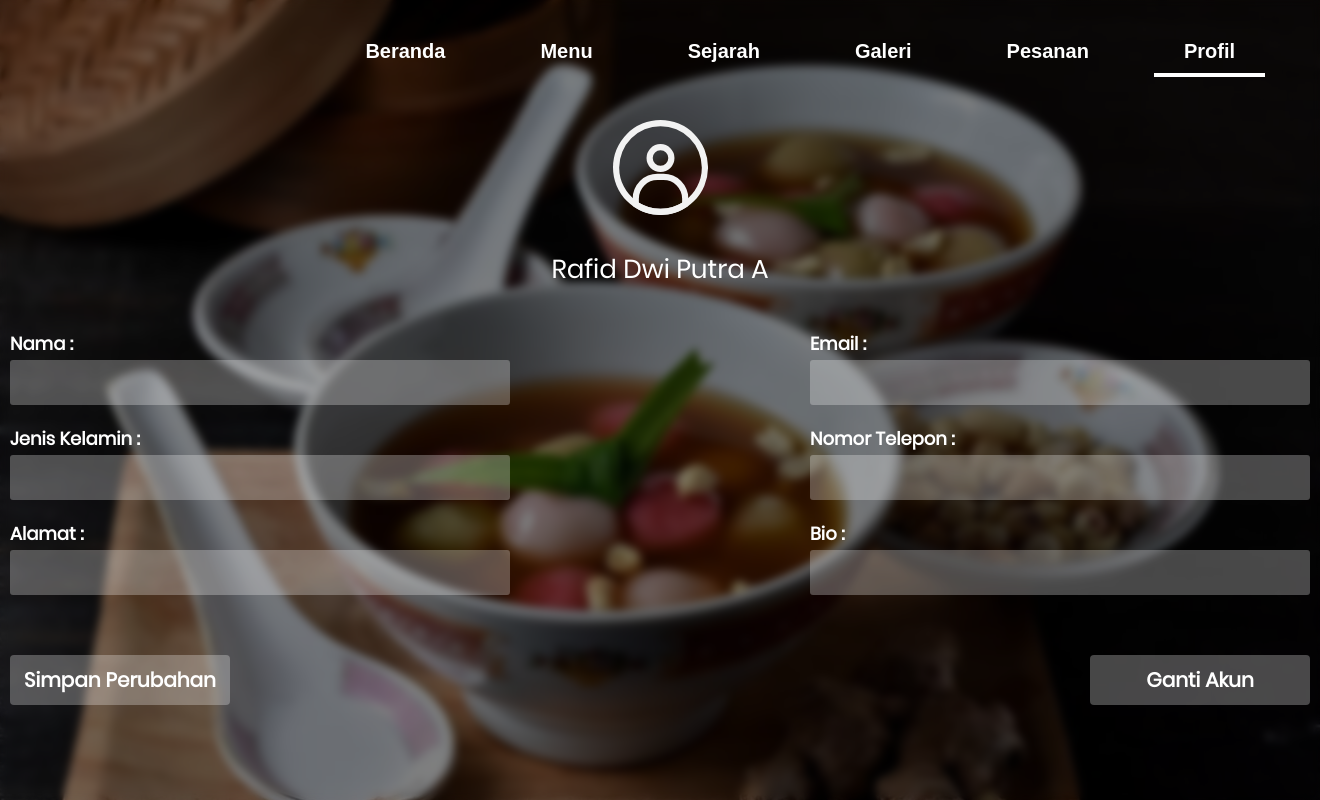
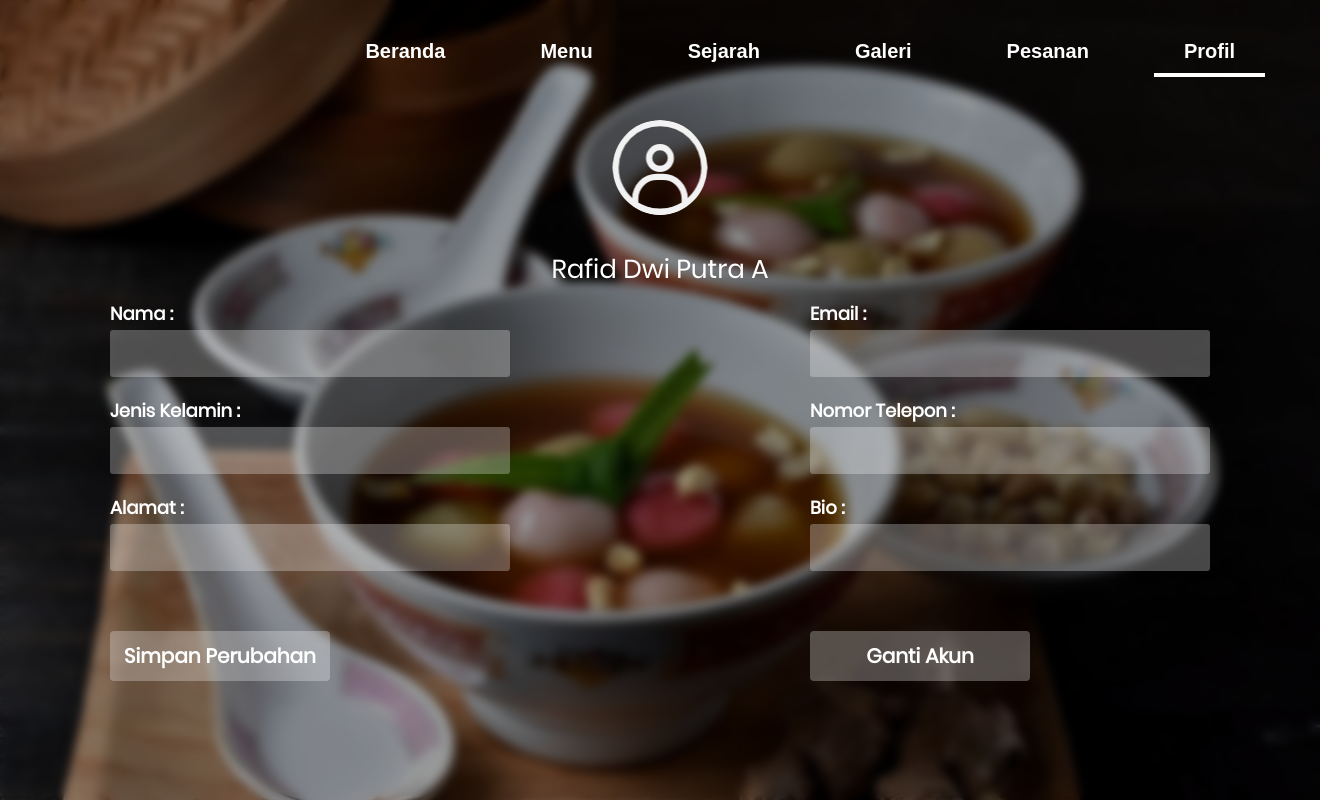
Before and after one commit to Nick17123/6.WedangRonde, a PHP site: page /Profil.html in a window 1320 px wide. Run offline with PHP 8.4, Linux system fonts and the light colour scheme.

Commit message:
Perubahan Beberapa file

```diff
--- a/Beranda.html
+++ b/Beranda.html
@@ -6,7 +6,7 @@
     <title>Wedang Ronde</title>
     <link rel="stylesheet" href="wedangstyle.css">
 </head>
-<body>
+<body class="backgroundimg">
     <nav class="navbar">
         <ul class="nav-menu">
             <li><a href="Beranda.html" class="garisbawahberanda">Beranda</a></li>
@@ -38,6 +38,6 @@
             </div>
         </div>
     </div>
-
+</div>
 </body>
 </html>
--- a/Menu.html
+++ b/Menu.html
@@ -6,7 +6,8 @@
     <title>Wedang Ronde</title>
     <link rel="stylesheet" href="wedangstyle.css">
 </head>
-<body style="background-image:linear-gradient(rgba(0, 0, 0, 0.5), rgba(0, 0, 0, 0.5)),url('Gambar/background.jpg');backdrop-filter: blur(4px);">
+<body class="backgroundimg">
+<div class="overlay"></div>
     <nav class="navbar">
         <ul class="nav-menu">
             <li><a href="Beranda.html">Beranda</a></li>
@@ -16,5 +17,6 @@
             <li><a href="#">Pesanan</a></li>
             <li><a href="Profil.html">Profil</a></li>
         </ul>
+    </nav>
 </body>
 </html>
--- a/Profil.html
+++ b/Profil.html
@@ -6,7 +6,9 @@
     <title>Wedang Ronde</title>
     <link rel="stylesheet" href="wedangstyle.css">
 </head>
-<body style="background-image:linear-gradient(rgba(0, 0, 0, 0.5), rgba(0, 0, 0, 0.5)),url('Gambar/background.jpg');backdrop-filter: blur(4px);">
+<body>
+<div class="backgroundimg">
+<div class="overlay"></div>
     <nav class="navbar">
         <ul class="nav-menu">
             <li><a href="Beranda.html">Beranda</a></li>
@@ -17,49 +19,50 @@
             <li><a href="Profil.html" class="garisbawahberanda">Profil</a></li>
         </ul>
     </nav>
-    <div class="profil-ikon-pengguna">
-        <img src="Gambar/profileusericon.svg" alt="ikonpengguna">
-    </div>
+    <div class="kontenprofil">
+        <div class="profil-ikon-pengguna"></div>
         <div class="profil-nama-pengguna">Rafid Dwi Putra A</div>
-    <form class="formprofil" action="#" method="post">
+        <div class="forminputprofil">
             <div class="baris">
                 <div class="isi-form">
                     <label for="nama">Nama :</label>
-                <input type="text"name="nama" required>
+                    <input type="text"name="nama" required></input>
                 </div>
                 <div class="isi-form">
                     <label for="email"> Email :</label>
-                <input type="text"name="email">
+                    <input type="text"name="email"></input>
                 </div>
             </div>
             <div class="baris">
                 <div class="isi-form">
                     <label for="nama">Jenis Kelamin :</label>
-                <input type="text"name="nama"required>
+                    <input type="text"name="nama"required></input>
                 </div>
                 <div class="isi-form">
                     <label for="email">Nomor Telepon :</label>
-                <input type="text"name="email" required>
+                    <input type="text"name="email" required></input>
                 </div>
             </div>
             <div class="baris">
                 <div class="isi-form">
                     <label for="nama">Alamat :</label>
-                <input type="text"name="nama">
+                    <input type="text"name="nama"required></input>
                 </div>
                 <div class="isi-form">
                     <label for="email">Bio :</label>
-                <input type="text"name="email">
+                    <input type="text"name="email"required></input>
                 </div>
             </div>
             <div class="baris">
                 <div class="isi-form">
                     <button>Simpan Perubahan</button>
                 </div>
-            <div class="isi-form"></div>
+                <div class="isi-form">
                     <button>Ganti Akun</button>
                 </div>
             </div>
-    </form>
+        </div>
+    </div>
+</div>
 </body>
 </html>
--- a/wedangstyle.css
+++ b/wedangstyle.css
@@ -1,26 +1,47 @@
+/* BAGIAN CSS UTAMA */
 * {
     margin: 0;
     padding: 0;
     box-sizing: border-box;
 }
 body {
-    width: 100vw;
-    height: 100vh;
-    background: url('Gambar/background.jpg') no-repeat center center/cover;
-    display: flex;
-    align-items: center;
-    justify-content: flex-start;
-    flex-direction: column;
-    position: relative;
-    color: white;
+    height: 100%;
     font-family: Arial, sans-serif;
 }
+
+.backgroundimg {
+    position: relative;
+    background-image: url('Gambar/background.jpg');
+    background-size: cover;
+    background-position: center;
+    height: 100vh;
+    color: white;
+}
+
+.backgroundimg .overlay {
+    position: absolute;
+    pointer-events: none;
+    top: 0;
+    left: 0;
+    width: 100%;
+    height: 100%;
+    backdrop-filter: blur(5px);
+    background-color: rgba(0, 0, 0, 0.4);
+    z-index: 1;
+  }
 
 .navbar {
     position: absolute;
     top: 20px;
     right: 50px;
+    z-index: 9999;
 }
+
+.logowedangronde{
+    display: flex;
+    align-items: center;
+}
+
 
 .navbar ul {
     list-style: none;
@@ -41,7 +62,7 @@ body {
     font-weight: bold;
 }
 
-.nav-menu li a { /* garis bawah profile,beranda, menu, etc */
+.nav-menu li a { /* style garis bawah profile,beranda, menu, etc */
     color: white;
     text-decoration: none;
     padding: 10px 15px;
@@ -55,6 +76,9 @@ body {
     height: 4px;    /*ketebalan garis bawah */
     background-color: white;
 }
+/* BATAS CSS UTAMA */
+
+
 
 /*  HALAMAN BERANDA  */
 .content {
@@ -62,6 +86,11 @@ body {
     top: 25%;
     left: 10%;
     max-width: 600px;
+    align-items: center;
+    justify-content: flex-start;
+    flex-direction: column;
+    position: relative;
+    color: white;
 }
 
 .content h1 {
@@ -120,29 +149,59 @@ body {
 
 /*  BATAS HALAMAN BERANDA  */
 
+/*  HALAMAN MENU  */
+.menu {
+    position: fixed; top: 500px;
+    align-items: center;
+    font-family: 'poppinsregular';
+}
+
+.ikonmenu {
+    width: 300px; height: 300px;
+}
+
+
+/*  BATAS HALAMAN MENU  */
 
 /*  HALAMAN PROFIL  */
-.profil{
+.kontenprofil {
+    z-index: 2;
+    position: relative;
+    display: flex;
+    justify-content: center;
+}
+.profil-ikon-pengguna {
+    position: absolute;
+    margin-top: 120px;
+    left: 50%;
+    transform: translateX(-50%);
+    height: 95px;
+    width: 95px;
+    background-image: url('Gambar/profileusericon.svg');
+    background-position: center;
+    background-size: contain;
+    background-repeat: no-repeat;
+    border-radius: 50%;
+    display: block;
+  }
+
+.profil-nama-pengguna{
+    position:absolute;
+    align-items: center; justify-content: center;
+    margin-top:250px;
+    font-size: 26px;
     font-family: 'Poppinsregular';
+    display: block;
 }
 
-.profil-ikon-pengguna{
-    position: fixed;
-    top: 120px;
-    height: 95px; width: 95px;
-
-}
-.profil-nama-pengguna{
-    position: fixed; top:250px;
-    font-size: 26px;
+.forminputprofil {
+    position: relative;
+    margin-top: 300px;
     font-family: 'Poppinsregular';
-}
-
-.formprofil {
-    position: relative; top: 330px;
-    font-family: 'Poppinsregular';
+    display: block;
     align-items: center;
-
+    justify-content: center;
+    align-content: center;
 }
 
 .baris {
@@ -164,7 +223,7 @@ label{
 input[type="text"] {
     background-color: rgba(255, 255, 255, 0.28);
     border: 0;
-    width: 500px; height: 45px;
+    width: 400px;
     padding:10px 12px;
     border-radius: 3px;
     box-sizing: border-box;
```
Also changed, not shown: Gambar/logowedangronde.png (renamed from Gambar/logo.png), Gambar/menucemoe.png (added), Gambar/menuwedangronde.png (added). Lines whose indentation alone changed are shown as unchanged.
